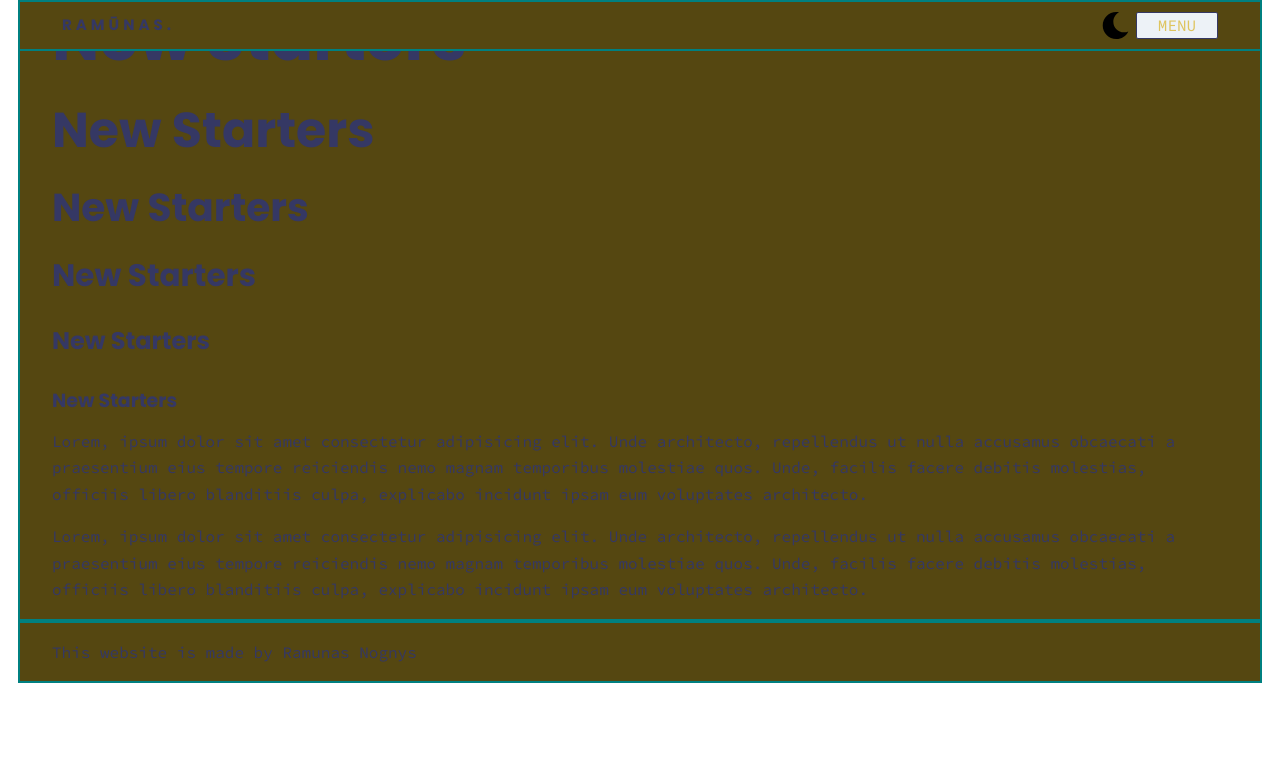
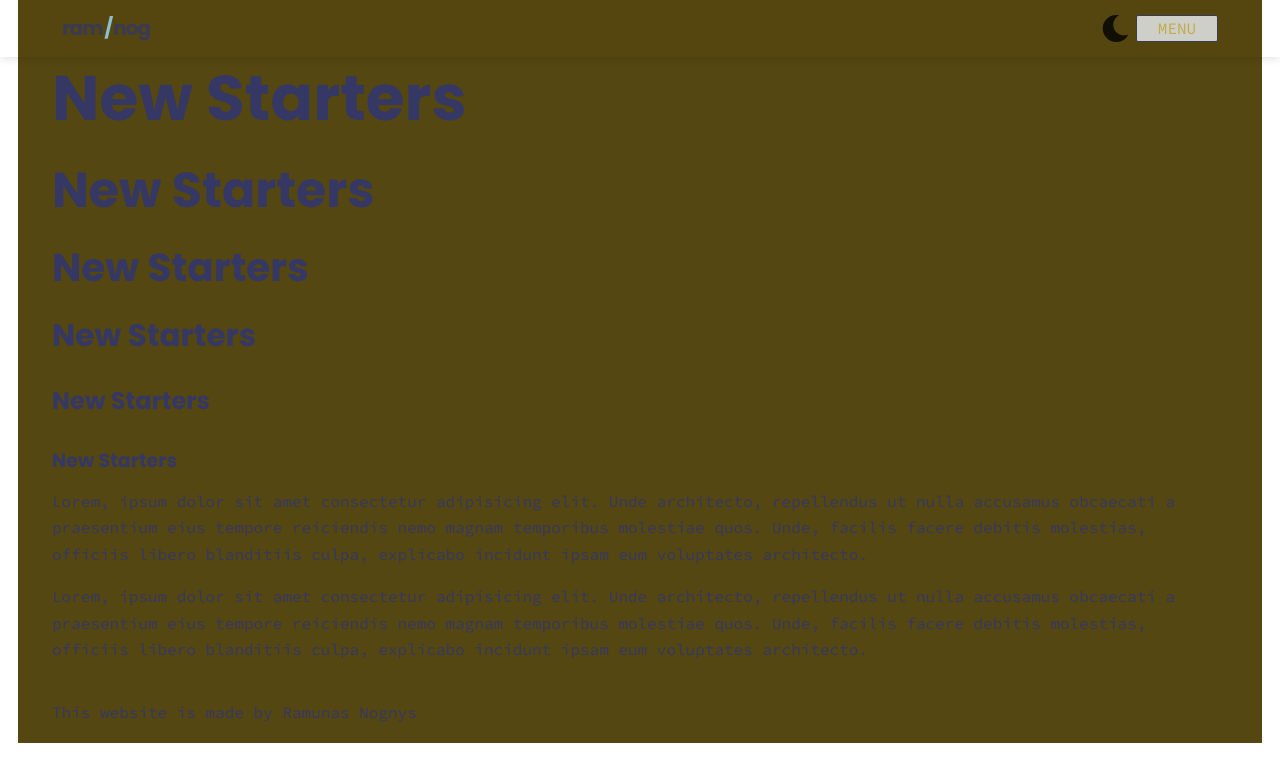
Before and after one commit to ramunasnognys/gatsby-portfolio, a Gatsby site: page / in a window 1280 px wide. Built offline with nearby package versions, Linux system fonts and the light colour scheme; Gatsby itself is replaced by a stand-in of ours.

Commit message:
logo and header style update

```diff
--- a/src/components/Header.js
+++ b/src/components/Header.js
@@ -13,15 +13,13 @@ import {
   Github,
 } from "../assets/svg/social-icons"
 
-
 const Header = props => {
-  console.log();
+  console.log()
   const handleMode = () => {
     return props.mode === "light"
       ? props.setMode("dark")
       : props.setMode("light")
-
-    }
+  }
 
   return (
     <header className="header">
@@ -29,7 +27,10 @@ const Header = props => {
         <div className="header__wrapper">
           <div className="header__inner">
             <div className="header__logo">
-              <Link to="/">RAMŪNAS.</Link>
+              <Link to="/">
+                {" "}
+                ram<span></span>nog
+              </Link>
             </div>
             <div className="header__menu">
               <a className="modebtn" onClick={handleMode}>
@@ -40,7 +41,6 @@ const Header = props => {
                 )}
               </a>
               <Buttons />
-
             </div>
           </div>
         </div>
--- a/src/pages/index.js
+++ b/src/pages/index.js
@@ -7,10 +7,9 @@ import "../styles/init.scss"
 import Img from "gatsby-image"
 
 const Home = ({ data }) => {
-  console.log(data)
   return (
     <Layout>
-      <section className="container main">
+      <section className="container hero">
         <div className="wrapper">
           <main>
             <h1>New Starters</h1>
--- a/src/styles/_variables.scss
+++ b/src/styles/_variables.scss
@@ -9,7 +9,7 @@
   --clr-secondary-hs: 236, 31%;
 
   --clr-base-bg-color: hsl(var(--clr-base), var(--l-96));
-  --clr-base-border-color: 2px solid teal;
+  --clr-base-border-color: 2px solid transparent;
 
   --l-0: 0%;
   --l-20: 20%;
--- a/src/styles/base/_generic.scss
+++ b/src/styles/base/_generic.scss
@@ -105,13 +105,17 @@ a {
 
 //mobile first
 .container {
+  border: var(--clr-base-border-color);
   flex-grow: 1;
   margin: 0 auto;
   padding: 0 8px;
   position: relative;
   width: var(--ll-mobile-max-width);
 
-  border: var(--clr-base-border-color);
+
+  .wrapper {
+    margin-top: 6rem;
+  }
 
   @include media(">tablet", "<=desktop") {
     background: orange;
--- a/src/styles/components/header.scss
+++ b/src/styles/components/header.scss
@@ -1,6 +1,9 @@
 header,
 .header {
-  background: var(--clr-white);
+  background-color: var(--clr-white);
+  // backdrop-filter: blur(5px);
+  box-shadow: 0 0 1rem 0 rgba(0, 0, 0, 0.2);
+  opacity: .8;
   position: fixed;
   width: 100%;
   z-index: 1;
@@ -15,10 +18,19 @@ header,
   }
   &__logo {
     font-family: var(--ff-base-font-family);
-    font-size: 1.5rem;
-    letter-spacing: 4px;
-    font-weight: 600;
+    font-size: 2rem;
+    letter-spacing: -1px;
+    font-weight: 900;
     flex: 1;
+
+    span:after {
+      content: "\2215";
+      display: inline-block;
+      margin: 0 4px 0 2px;
+      height: 5px;
+      width: 5px;
+      color: var(--clr-sky-blue)
+    }
   }
   &__menu {
     display: flex;
--- /dev/null
+++ b/src/styles/components/hero.scss
@@ -0,0 +1,4 @@
+.hero {
+    position: relative;
+
+}
--- a/src/styles/init.scss
+++ b/src/styles/init.scss
@@ -4,4 +4,5 @@
 
 // | Component styles
 @import "./components/header";
+@import "./components/hero";
 @import "./components/button";
```
